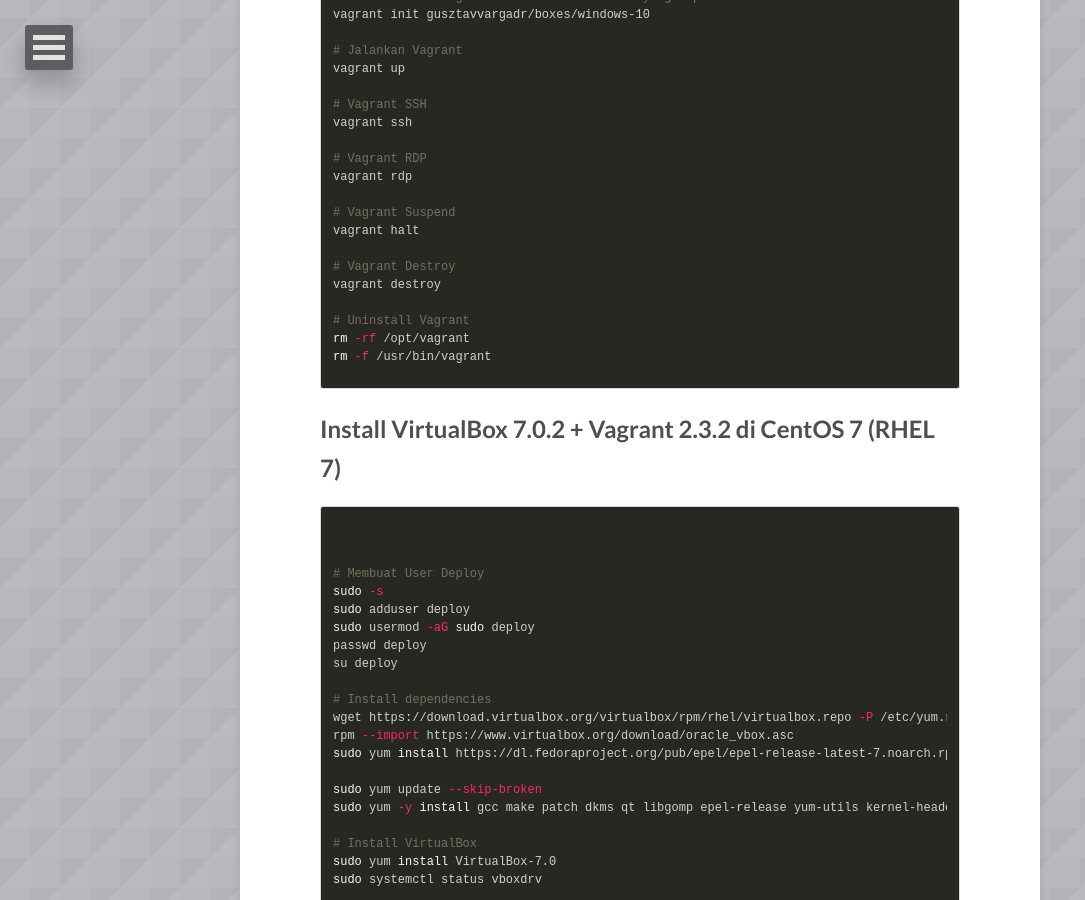
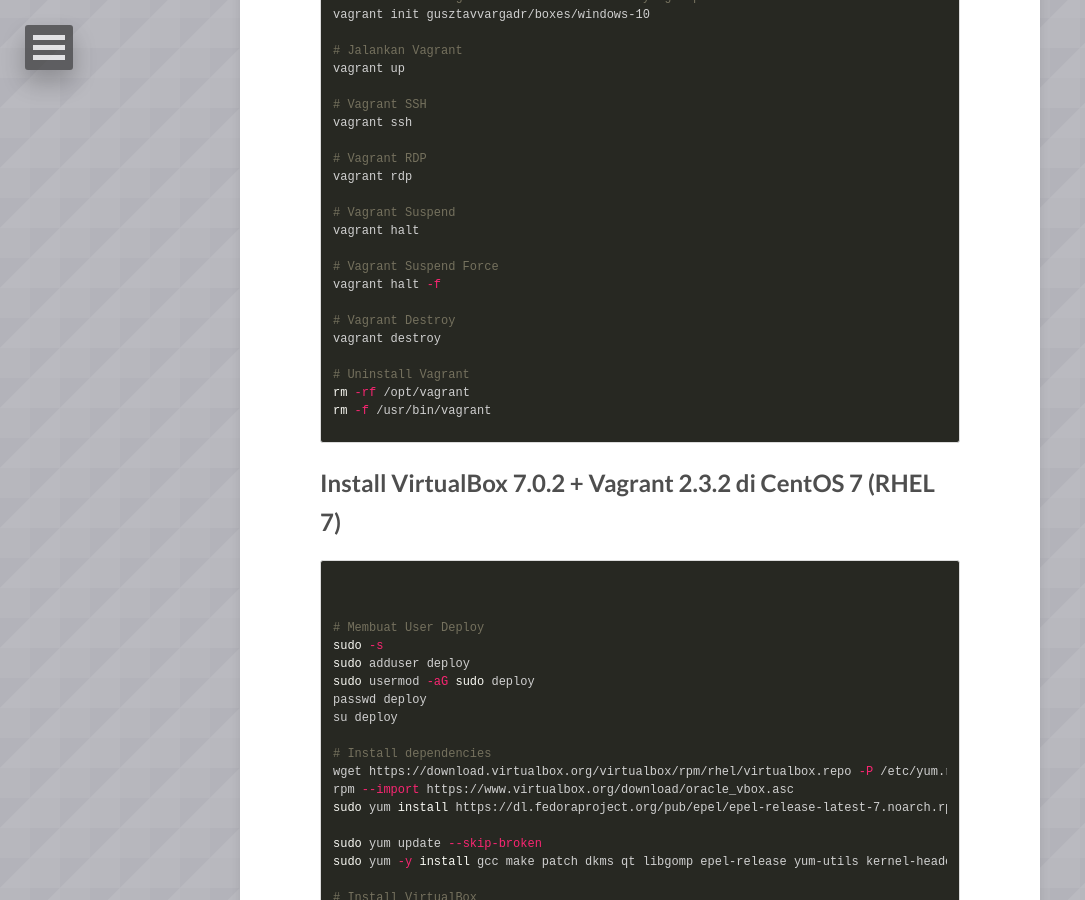
Before and after one commit to danigunawan/danigunawan.github.io, a Jekyll site: the page built from _posts/2022-11-09-belajar-vagrant-part-1.md, in a window 1280 px wide and 900 px high, scrolled down 2232 px. Shown: the whole window, without its empty margins (0-1085 px from the left). Built offline with Jekyll 4.4.1, drawn with Linux system fonts in a browser that asks for light colours; nearby versions of some CDN libraries; comment, search, counter and statistics services are not loaded.

Commit message:
[ADD POSTING] posting

```diff
--- a/_posts/2022-11-09-belajar-vagrant-part-1.md
+++ b/_posts/2022-11-09-belajar-vagrant-part-1.md
@@ -115,6 +115,9 @@
 
 # Vagrant Suspend
 vagrant halt
+
+# Vagrant Suspend Force
+vagrant halt -f
 
 # Vagrant Destroy
 vagrant destroy
```
